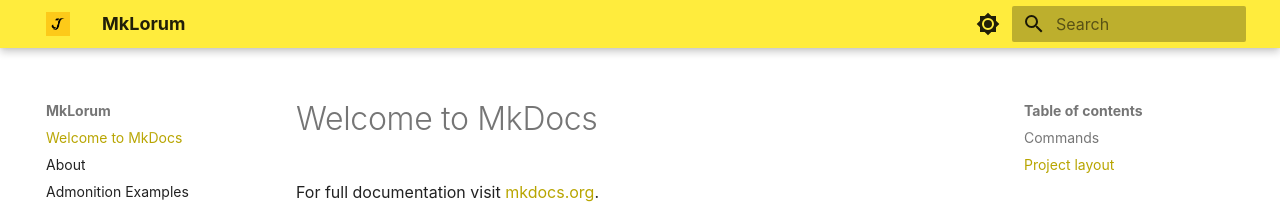
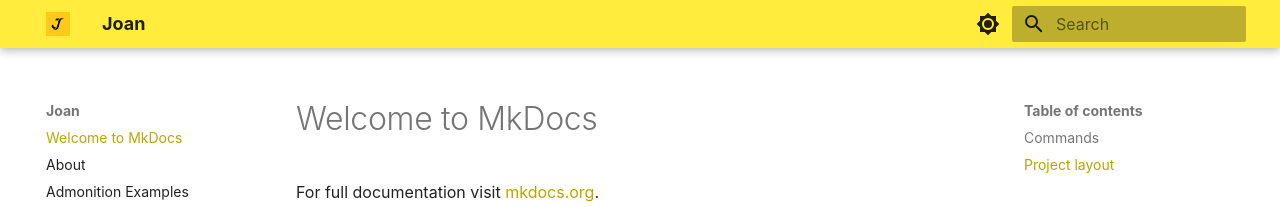
Before and after one commit to Toroi01/mkdocs-material-tutorial, an MkDocs documentation site: the page built from docs/index.md, in a window 1280 px wide. Shown: the top 207 px of the page. Built offline with MkDocs 1.6.1 and Material for MkDocs 9.7.7, drawn with Linux system fonts in a browser that asks for light colours; some web fonts are replaced.

Commit message:
Change site_name to Joan

```diff
--- a/mkdocs.yml
+++ b/mkdocs.yml
@@ -1,4 +1,4 @@
-site_name: MkLorum
+site_name: Joan
 # nav:
 #   - Home: index.md
 #   - About: about.md
```
